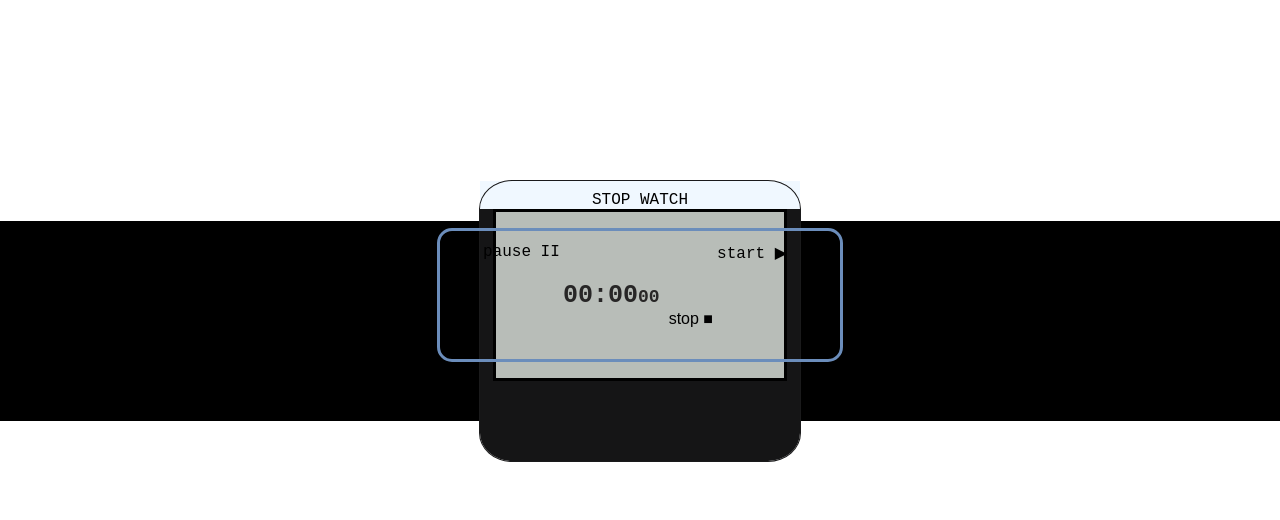
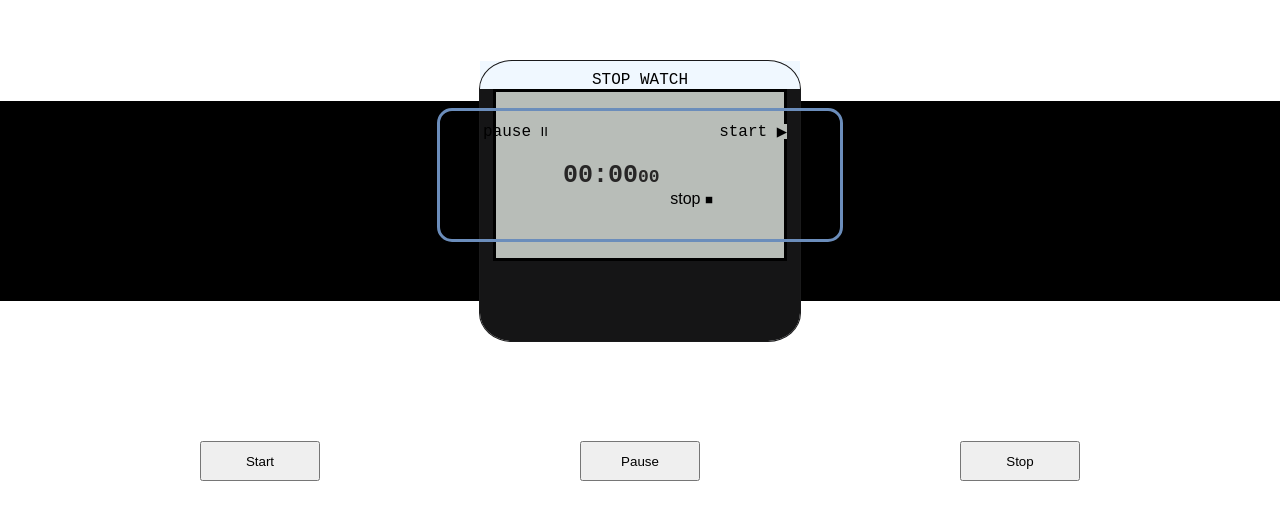
Before and after one commit to abhishekjoshigamerz/StopWatchProject, a plain HTML site: page index.html in a window 1280 px wide. Shown: the part 108-628 px from the top of the page. Drawn offline with Linux system fonts and the light colour scheme.

Commit message:
Completed the design

```diff
--- a/css/style.css
+++ b/css/style.css
@@ -22,7 +22,7 @@ body{
     display: grid;
     grid-template-columns: 3fr 2fr 3fr;
     align-items: center;
-    height:90vh;
+    height:60vh;
 }
 
 .leftBand{
@@ -129,12 +129,30 @@ body{
     text-align: end;
     font-family: 'Orbitron', sans-serif;
     padding-right: 4px;
+  }
+.button--areas{
+    display: flex;
+    flex-direction: row;
+    justify-content: space-between;
+}
 
-  }
-
-  .button--areas{
-    width: 100%;
-    display: grid;
-    grid-template-columns: 1fr 1fr 1fr;
-    justify-content: center;
-  }
+.startTimer{
+    margin-left:200px;
+    width: 120px;
+    height:40px;
+}
+.pauseTimer{
+    width: 120px;
+    height: 40px;
+}
+.stopTimer{
+    width: 120px;
+    height:40px;
+    margin-right:200px;
+}
+.watchStartButton,
+.watchPauseButton,
+.watchStopButton{
+    background-color: #B8BDB8;
+    border:0;
+}
--- a/index.html
+++ b/index.html
@@ -20,16 +20,17 @@
                 <div class="watch-inner">
                   <div class="watch-inner-screen">
                     <div class="pause-and-start-container">
-                      <p class="pause">pause <span>II</span></p>
-                      <p class="start">start ▶</p>
+                      <p class="pause">pause
+                       <button class="watchPauseButton"> II </button></p>
+                      <p class="start">start <button class="watchStartButton"> ▶ </button></p>
                     </div>
                     <p class="timer">
                       <span id="minutes">00</span>:<span id="seconds">00</span><span id="milliseconds">00</span>
                     </p>
-                    <p class="stop">stop ■</p>
+                    <p class="stop">stop <button class="watchStopButton">■</button></p>
                   </div>
                 </div>
-                <div class="watch-bottom"></div>
+
               </div>
 
         </div>
@@ -38,10 +39,9 @@
     </article>
     <!-- div for watch buttons  -->
     <article class="button--areas">
-        <div class="playButton"></div>
-        <div class="pauseButton">
-        </div>
-        <div class="stopButton"></div>
+      <button class="startTimer">Start</button>
+      <button class="pauseTimer">Pause</button>
+      <button class="stopTimer">Stop</button>
     </article>
 </body>
 </html>
```
